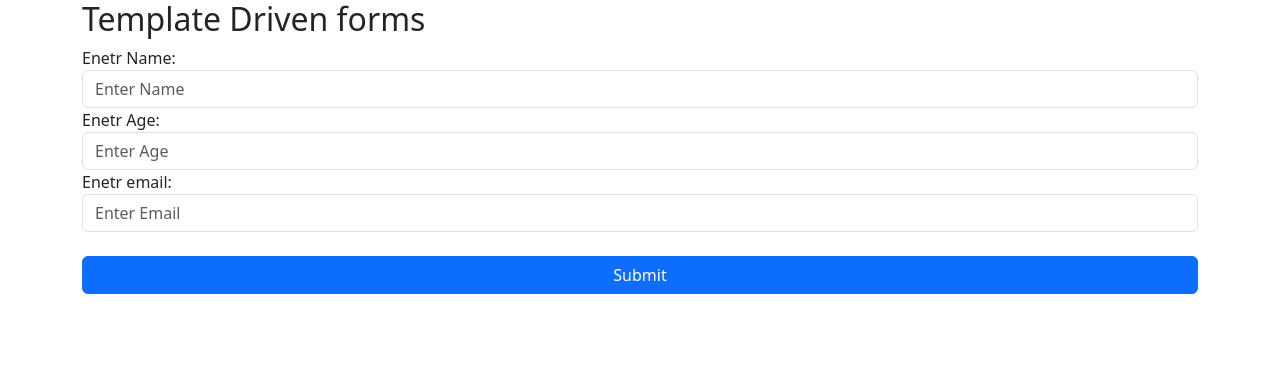
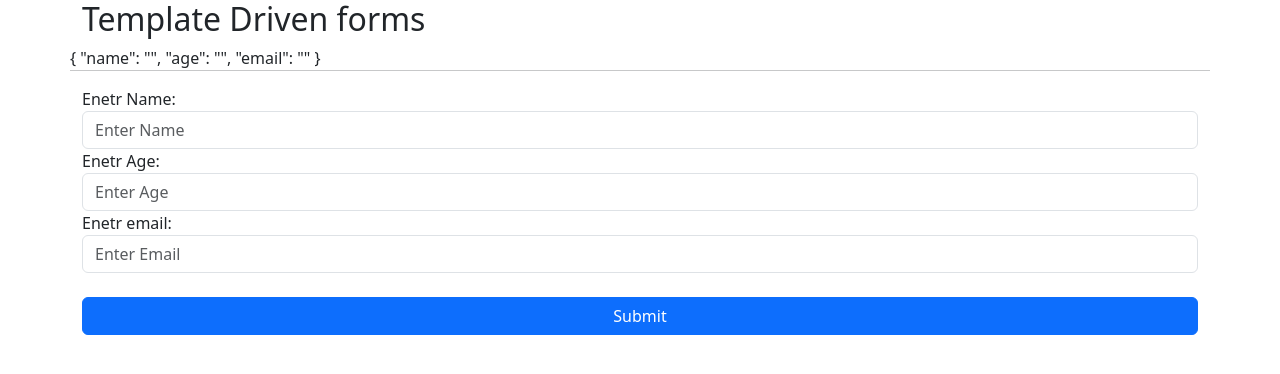
Before and after one commit to gittudemo/ngForms, an Angular app: page / in a window 1280 px wide. Shown: the top 374 px of the page. Built offline with nearby package versions, Linux system fonts and the light colour scheme.

Commit message:
getting value from the input and showing it.

```diff
--- a/src/app/tdf/tdf.component.html
+++ b/src/app/tdf/tdf.component.html
@@ -4,11 +4,14 @@
   <div class="row">
     <div class="col-md-4"></div>
     <div><h2>Template Driven forms</h2></div>
+      {{myForm.value | json}}
+      <hr>
 
     <form #myForm="ngForm" (ngSubmit)="saveForm(myForm.value)">
       <div class="form-group">
         <label>Enetr Name:</label>
         <input type="text" name="name" placeholder="Enter Name" ngModel class="form-control">
+
 
       </div>
         <div class="form-group">
```
